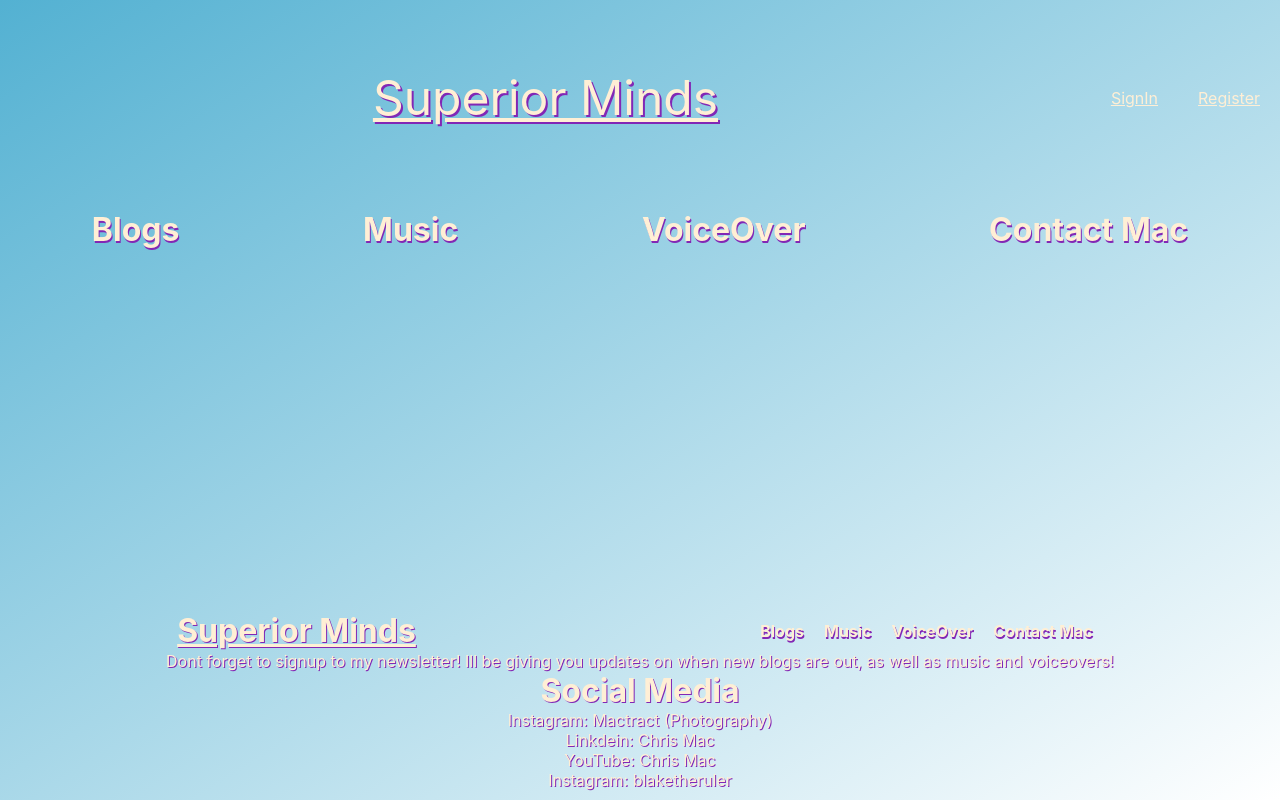
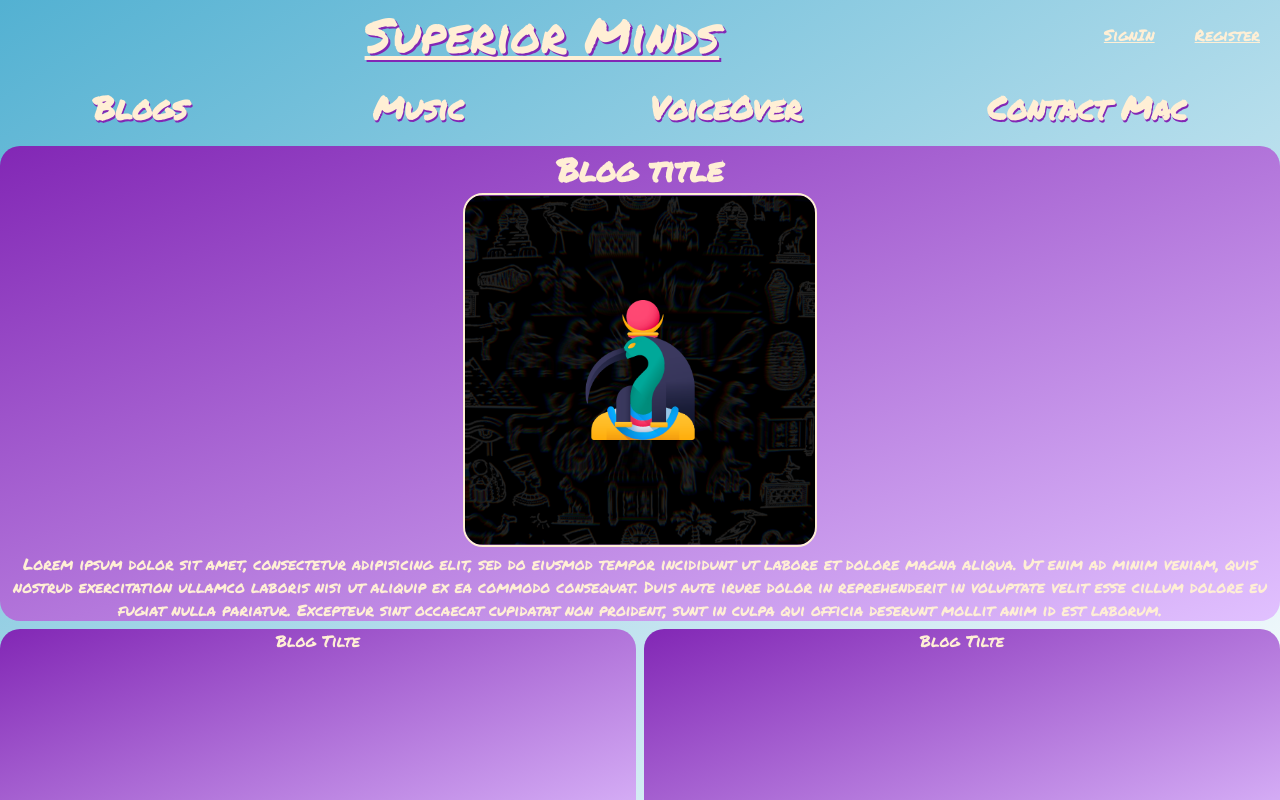
Before and after one commit to Derriel94/superiormindsblog, a React (Create React App) app in the folder smblogs/: page /blogs in a window 1280 px wide. Shown: the top 800 px of the page. Built offline with nearby package versions, Linux system fonts and the light colour scheme.

Commit message:
created Blogs Component will directly manipulate this page via editor page

```diff
--- a/smblogs/public/index.html
+++ b/smblogs/public/index.html
@@ -8,6 +8,9 @@
       name="description"
       content="Web site created using create-react-app"
     />
+    <link rel="preconnect" href="https://fonts.googleapis.com">
+<link rel="preconnect" href="https://fonts.gstatic.com" crossorigin>
+<link href="https://fonts.googleapis.com/css2?family=Permanent+Marker&display=swap" rel="stylesheet">
 
     <!--
       manifest.json provides metadata used when your web app is installed on a
@@ -22,7 +25,7 @@
       work correctly both with client-side routing and a non-root public URL.
       Learn how to configure a non-root public URL by running `npm run build`.
     -->
-    <title>React App</title>
+    <title>Superior Minds</title>
   </head>
   <body>
     <noscript>You need to enable JavaScript to run this app.</noscript>
--- a/smblogs/src/App.css
+++ b/smblogs/src/App.css
@@ -1,7 +1,7 @@
 html,body {
   margin: 0;
   padding: 0;
-  height: 100%;
+  height: auto;
   width:  100%;
   background: linear-gradient(to bottom right, rgba(83, 177, 210, 1.0), rgba(255, 255, 255, 1.0));
 }
@@ -67,7 +67,11 @@ html,body {
   text-shadow: 2px 2px rgba(130, 39, 181, 1.0);
   flex-grow: 3;
  }
-
+@media only screen and (max-width: 550px) {
+  .header-container div {
+    font-size: 2rem;
+  }
+}
 .nav {
   display: flex;
   justify-content: space-around;
@@ -84,22 +88,29 @@ html,body {
   cursor: pointer;
   border-bottom: 2px solid rgb(130, 39, 181);
 }
+@media only screen and (max-width: 550px) {
+  .nav h1 {
+    font-size: 1.5rem;
+  }
+}
 .home {
 /*  background: linear-gradient(to bottom right, rgba(83, 177, 210, 1.0), rgba(255, 255, 255, 1.0));
-*/  grid-area: home;
+*/ grid-area: home;
+  height: auto;
+  width: 100%;
   display: grid;
-  height: 100vh;
   grid-template-columns: 1fr 1fr 1fr;
-  grid-template-rows: 1fr 1fr;
+  grid-template-rows: 1fr 1fr 1fr;
   grid-template-areas:
   "sidebar main main"
+  "sidebar blog1 blog2"
   "sidebar blog1 blog2";
   grid-gap: .5rem;
 }
 @media only screen and (max-width: 550px) {
   .home {
   grid-template-columns: 1fr;
-  grid-template-rows: 2fr 1fr 1fr 1fr;
+  grid-template-rows: 1fr .5fr 1fr;
   grid-template-areas:
   "main"
   "blog1"
--- a/smblogs/src/App.js
+++ b/smblogs/src/App.js
@@ -2,6 +2,7 @@ import React from "react";
 import "./App.css";
 import { BrowserRouter as Router, Routes, Route, Link } from "react-router-dom";
 import Home from "./Components/Home/Home.js";
+import Blogs from "./Components/Blogs/Blogs.js";
 import Nav from "./Components/Nav/Nav.js";
 import SignUpForm from "./Components/Home/SignUpForm.js";
 
@@ -18,6 +19,7 @@ const App = () => {
         <Nav />
           <Routes>
             <Route exact path="/" element={<Home />} />
+            <Route path="/blogs" element={<Blogs />} />
           </Routes>
         <div className="footer">
           <Link to="/" style={{color: "papayawhip"}}><h1>Superior Minds</h1></Link>
@@ -27,7 +29,7 @@ const App = () => {
             on when new blogs are out, as well as music and voiceovers!</div>
             <h1>Social Media</h1>
             <div>Instagram: Mactract (Photography)</div>
-            <div>Linkdein: Chris Mac</div>
+            <div>Linkdein: Mad Mac</div>
             <div>YouTube: Chris Mac</div>
             <div>Instagram: blaketheruler</div>
           </div>
--- /dev/null
+++ b/smblogs/src/Components/Blogs/Blogs.css
@@ -0,0 +1,50 @@
+
+.blogs {
+	width: 100%;
+	height: auto;
+  	display: grid;
+  	grid-template-columns: 1fr 1fr;
+  	grid-template-rows: 1fr .5fr;
+  	grid-template-areas:
+  	"main-blog main-blog"
+  	"side-blog1 side-blog2";
+  	grid-gap: .5rem;
+}
+@media only screen and (max-width: 550px) {
+  .blogs {
+  grid-template-columns: 1fr;
+  grid-template-rows: 1fr .2fr;
+  grid-template-areas:
+  "main-blog"
+  "side-blog1"
+  }
+
+}
+@media only screen and (max-width: 550px) {
+  .side-blog2 {
+  	display: none;
+  }
+
+}
+.main-blog {
+  background: linear-gradient(to bottom right, rgba(130, 39, 181, 1.0), rgba(225, 193, 255, 1.0));
+  grid-area: main-blog;
+  border-radius: 20px;
+}
+.main-blog img {
+  max-width: 350px;
+  height: auto;
+  border: 2px papayawhip solid;
+  border-radius: 20px;
+}
+.side-blog1 {
+  grid-area: side-blog1;
+  border-radius: 20px;
+  background: linear-gradient(to bottom right, rgba(130, 39, 181, 1.0), rgba(225, 193, 255, 1.0));
+
+}
+.side-blog2 {
+  grid-area: side-blog2;
+  border-radius: 20px;
+  background: linear-gradient(to bottom right, rgba(130, 39, 181, 1.0), rgba(225, 193, 255, 1.0));
+}
--- /dev/null
+++ b/smblogs/src/Components/Blogs/Blogs.js
@@ -0,0 +1,30 @@
+import React from 'react';
+import "./Blogs.css";
+
+
+
+const Blogs = () => {
+
+	return (
+		<div className="home blogs">
+			<div className="main-blog">
+				<h1>Blog title</h1>
+				<img src="./logo.png" alt="mac"/>
+				<p>Lorem ipsum dolor sit amet, consectetur adipisicing elit, sed do eiusmod
+						tempor incididunt ut labore et dolore magna aliqua. Ut enim ad minim veniam,
+						quis nostrud exercitation ullamco laboris nisi ut aliquip ex ea commodo
+						consequat. Duis aute irure dolor in reprehenderit in voluptate velit esse
+						cillum dolore eu fugiat nulla pariatur. Excepteur sint occaecat cupidatat non
+						proident, sunt in culpa qui officia deserunt mollit anim id est laborum.</p>
+			</div>
+			<div className="side-blog1">
+				<p>Blog Tilte</p>
+			</div>
+			<div className="side-blog2">
+				<p>Blog Tilte</p>
+			</div>
+		</div>
+		);
+}
+
+export default Blogs;
--- a/smblogs/src/index.css
+++ b/smblogs/src/index.css
@@ -3,11 +3,12 @@ body {
   padding: 0;
   height: 100%;
   width:  100%;
-  font-family: -apple-system, BlinkMacSystemFont, 'Segoe UI', 'Roboto', 'Oxygen',
+/*  font-family: -apple-system, BlinkMacSystemFont, 'Segoe UI', 'Roboto', 'Oxygen',
     'Ubuntu', 'Cantarell', 'Fira Sans', 'Droid Sans', 'Helvetica Neue',
     sans-serif;
   -webkit-font-smoothing: antialiased;
-  -moz-osx-font-smoothing: grayscale;
+  -moz-osx-font-smoothing: grayscale;*/
+  font-family: 'Permanent Marker', cursive;
 }
 
 code {
```
Also changed, not shown: smblogs/src/Components/Music/Music.js (added).
